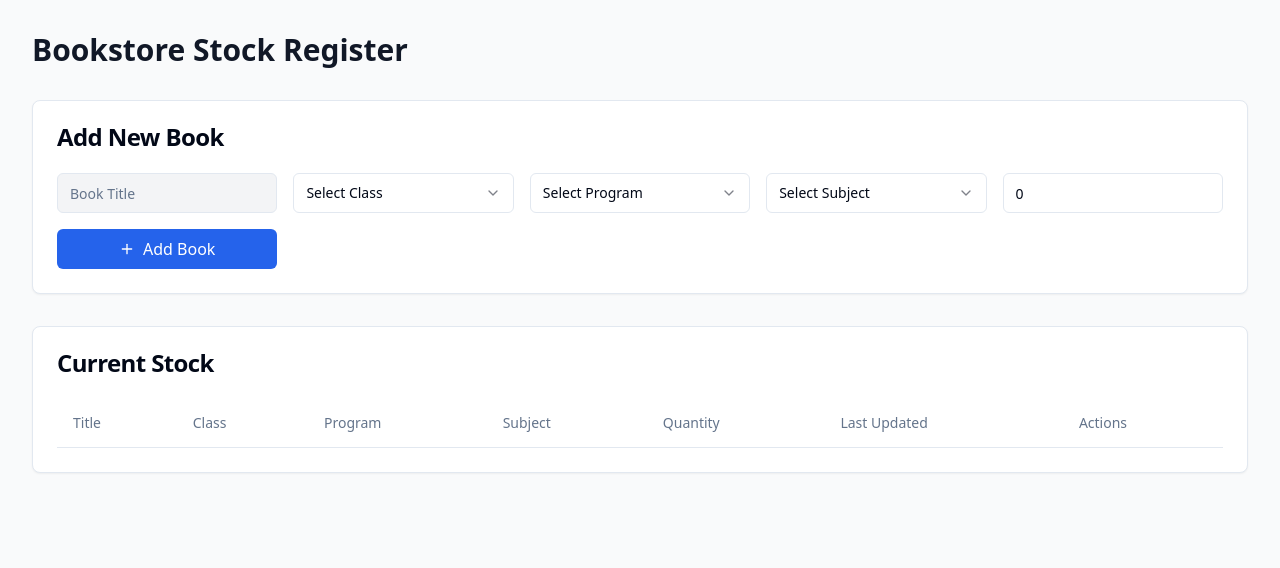
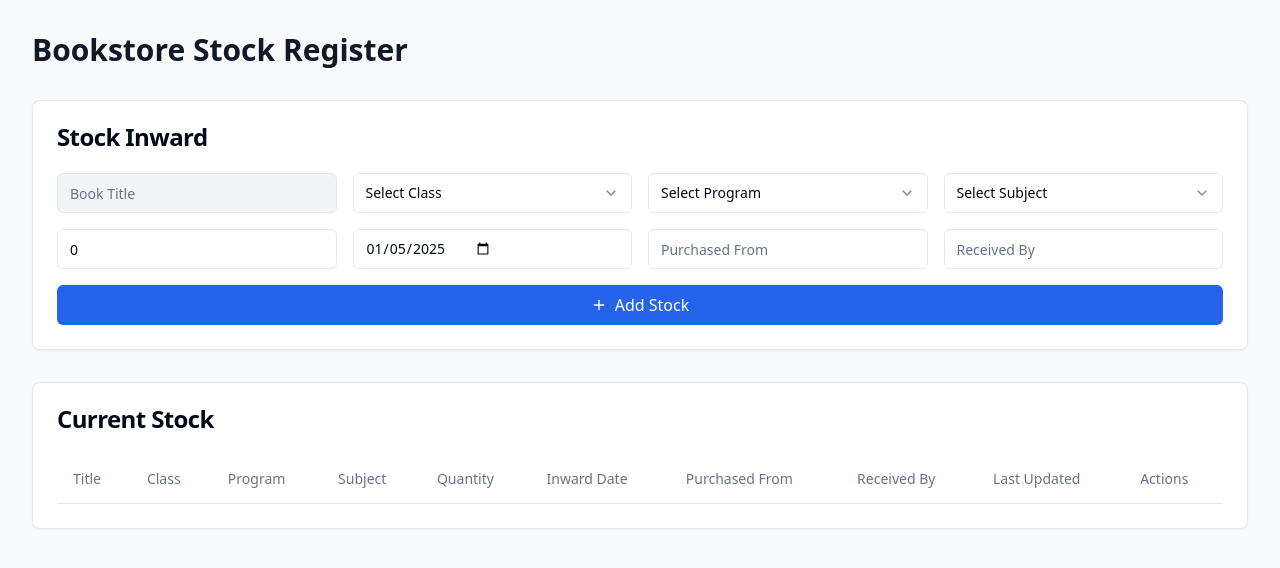
Before and after one commit to sreeram1979/Apex-Stock-Inventory, a React (Vite) app: page / in a window 1280 px wide. Shown: the top 568 px of the page. Built offline with nearby package versions, Linux system fonts and the light colour scheme.

Commit message:
Add stock inward functionality
Updated the "Add New Book" feature to include additional details such as date, purchased from, and received by. This enhances the stock management capabilities of the application.
[skip gpt_engineer]

```diff
--- a/src/pages/Index.tsx
+++ b/src/pages/Index.tsx
@@ -13,6 +13,9 @@ interface Book {
   subject: string;
   quantity: number;
   lastUpdated: string;
+  purchasedFrom: string;
+  receivedBy: string;
+  inwardDate: string;
 }
 
 const Index = () => {
@@ -23,6 +26,9 @@ const Index = () => {
     program: "",
     subject: "",
     quantity: 0,
+    purchasedFrom: "",
+    receivedBy: "",
+    inwardDate: new Date().toISOString().split('T')[0],
   });
 
   const classes = Array.from({ length: 10 }, (_, i) => `${i + 1}st Grade`);
@@ -38,16 +44,26 @@ const Index = () => {
   }, [newBook.class, newBook.program, newBook.subject]);
 
   const addBook = () => {
-    if (!newBook.title || !newBook.class || !newBook.program || !newBook.subject) return;
+    if (!newBook.title || !newBook.class || !newBook.program || !newBook.subject || !newBook.purchasedFrom || !newBook.receivedBy) return;
 
     const book: Book = {
       id: Math.random().toString(36).substr(2, 9),
       ...newBook,
       lastUpdated: new Date().toLocaleDateString(),
+      inwardDate: newBook.inwardDate,
     };
 
     setBooks([...books, book]);
-    setNewBook({ title: "", class: "", program: "", subject: "", quantity: 0 });
+    setNewBook({
+      title: "",
+      class: "",
+      program: "",
+      subject: "",
+      quantity: 0,
+      purchasedFrom: "",
+      receivedBy: "",
+      inwardDate: new Date().toISOString().split('T')[0],
+    });
   };
 
   const deleteBook = (id: string) => {
@@ -61,10 +77,10 @@ const Index = () => {
 
         <Card>
           <CardHeader>
-            <CardTitle>Add New Book</CardTitle>
+            <CardTitle>Stock Inward</CardTitle>
           </CardHeader>
           <CardContent>
-            <div className="grid grid-cols-1 md:grid-cols-5 gap-4">
+            <div className="grid grid-cols-1 md:grid-cols-4 gap-4">
               <Input
                 placeholder="Book Title"
                 value={newBook.title}
@@ -122,11 +138,26 @@ const Index = () => {
                 value={newBook.quantity}
                 onChange={(e) => setNewBook({ ...newBook, quantity: parseInt(e.target.value) || 0 })}
               />
+              <Input
+                type="date"
+                value={newBook.inwardDate}
+                onChange={(e) => setNewBook({ ...newBook, inwardDate: e.target.value })}
+              />
+              <Input
+                placeholder="Purchased From"
+                value={newBook.purchasedFrom}
+                onChange={(e) => setNewBook({ ...newBook, purchasedFrom: e.target.value })}
+              />
+              <Input
+                placeholder="Received By"
+                value={newBook.receivedBy}
+                onChange={(e) => setNewBook({ ...newBook, receivedBy: e.target.value })}
+              />
               <button
                 onClick={addBook}
-                className="flex items-center justify-center gap-2 bg-blue-600 text-white px-4 py-2 rounded-md hover:bg-blue-700"
+                className="flex items-center justify-center gap-2 bg-blue-600 text-white px-4 py-2 rounded-md hover:bg-blue-700 md:col-span-4"
               >
-                <Plus className="h-4 w-4" /> Add Book
+                <Plus className="h-4 w-4" /> Add Stock
               </button>
             </div>
           </CardContent>
@@ -145,6 +176,9 @@ const Index = () => {
                   <TableHead>Program</TableHead>
                   <TableHead>Subject</TableHead>
                   <TableHead>Quantity</TableHead>
+                  <TableHead>Inward Date</TableHead>
+                  <TableHead>Purchased From</TableHead>
+                  <TableHead>Received By</TableHead>
                   <TableHead>Last Updated</TableHead>
                   <TableHead>Actions</TableHead>
                 </TableRow>
@@ -157,6 +191,9 @@ const Index = () => {
                     <TableCell>{book.program}</TableCell>
                     <TableCell>{book.subject}</TableCell>
                     <TableCell>{book.quantity}</TableCell>
+                    <TableCell>{book.inwardDate}</TableCell>
+                    <TableCell>{book.purchasedFrom}</TableCell>
+                    <TableCell>{book.receivedBy}</TableCell>
                     <TableCell>{book.lastUpdated}</TableCell>
                     <TableCell>
                       <button
```
